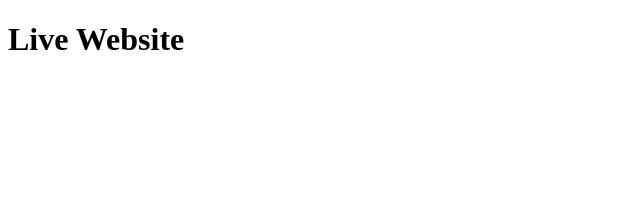
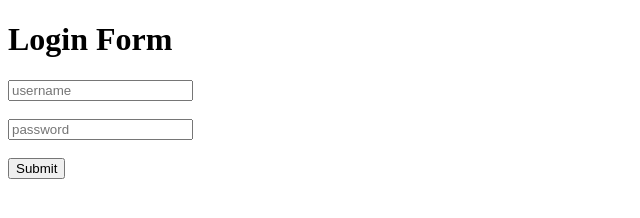
Before and after one commit to muhaddas-naem/live-website, a plain HTML site: page index.html in a window 1280 px wide. Shown: the whole page, without its empty margins (0-640 px from the left). Drawn offline with Linux system fonts and the light colour scheme.

Commit message:
login-form

```diff
--- a/index.html
+++ b/index.html
@@ -7,7 +7,17 @@
 </head>
 <body>
 
-    <h1>Live Website</h1>
+    <h1>Login Form</h1>
+
+    <form action="">
+
+        <input type="text" placeholder="username"> <br><br>
+        <input type="password" placeholder="password"> <br><br>
+        <button>Submit</button>
+
+    </form>
+
+
 
 
 </body>
```
